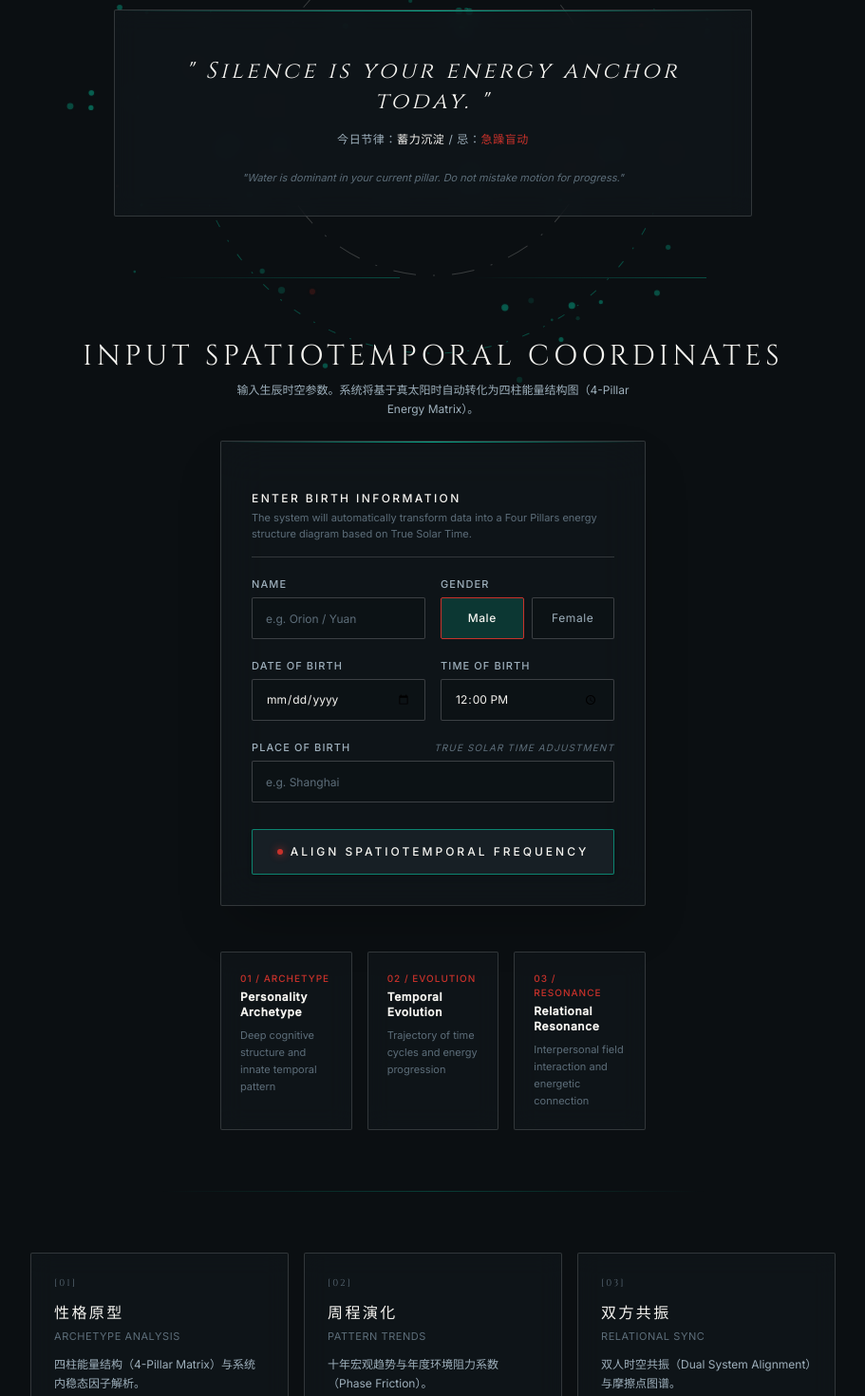
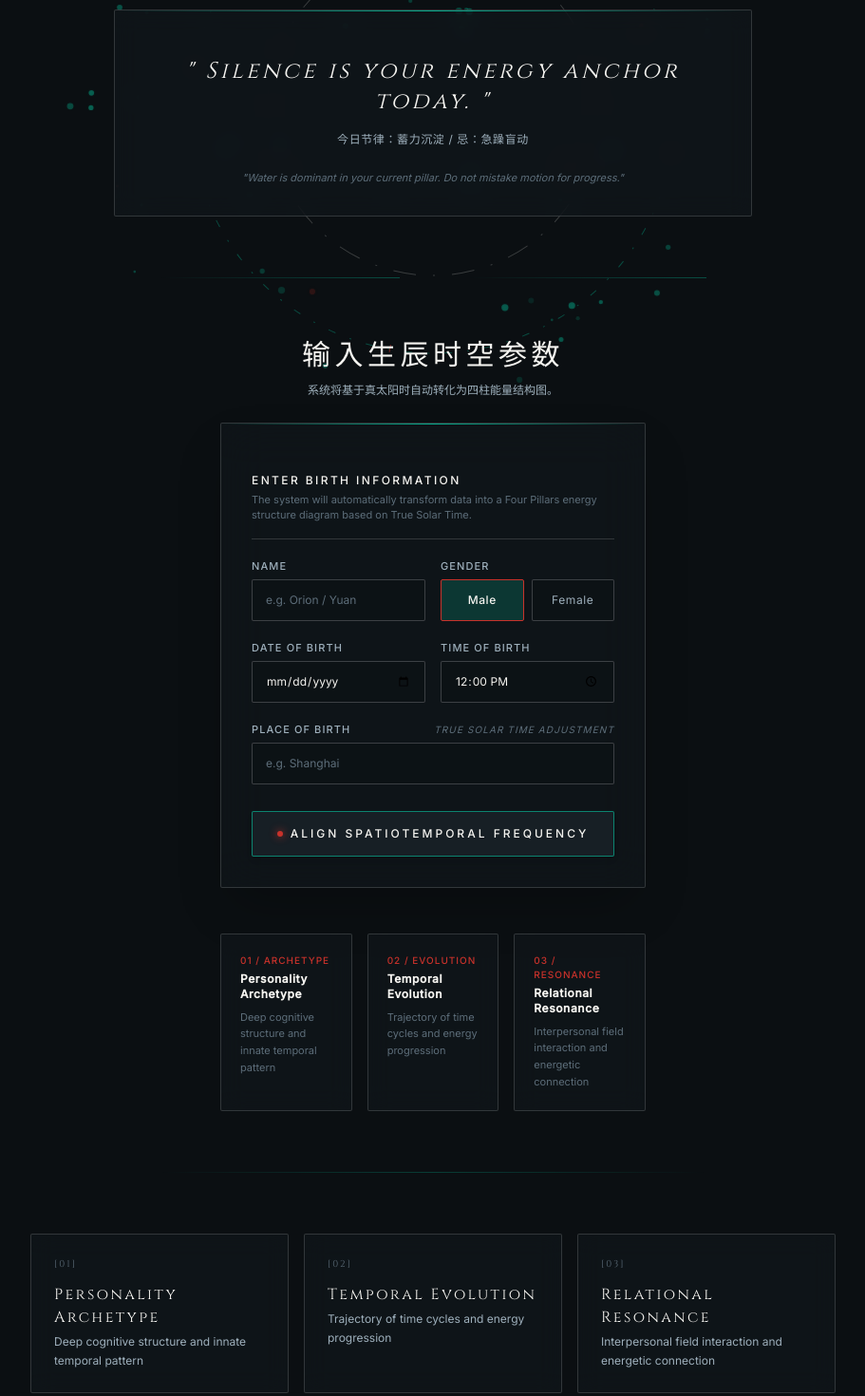
Before and after one commit to wxu198024-art/chrono-flow, a Next.js app: page / in a window 1280 px wide. Shown: the part 220-1690 px from the top of the page at 95% size, without its empty margins (184-1095 px from the left). Built offline with nearby package versions, Linux system fonts and the light colour scheme.

Commit message:
Update page.tsx

```diff
--- a/app/page.tsx
+++ b/app/page.tsx
@@ -1,15 +1,20 @@
+'use client';
+
 import React from 'react';
 import BirthForm from '@/components/BirthForm';
+import { useLanguage } from '@/app/layout';
 
 export default function HomePage() {
+  const { dict } = useLanguage();
+
   return (
     <div className="max-w-4xl mx-auto px-6 pt-24 pb-16 space-y-16 transition-colors duration-300">
 
-      {/* 模块 1：YOUR DAILY RHYTHM (今日时空节律) */}
+      {/* 模块 1：今日时空节律 */}
       <section className="text-center space-y-6">
         <div className="inline-flex items-center space-x-2 border border-[var(--border-line)] bg-[var(--bg-card)] px-4 py-1.5 rounded-full text-[10px] tracking-[0.25em] text-[var(--text-secondary)] uppercase backdrop-blur-md">
           <span className="cinnabar-dot animate-pulse"></span>
-          <span>Your Daily Spatiotemporal Rhythm • 今日时空节律</span>
+          <span>{dict.dailyRhythmTag || '今日时空节律'}</span>
         </div>
 
         {/* 极简深度提示卡片 */}
@@ -17,14 +22,14 @@ export default function HomePage() {
           <div className="absolute top-0 left-0 w-full yao-yang"></div>
 
           <p className="font-serif-title text-xl md:text-2xl text-[var(--text-primary)] italic tracking-wide">
-            " Silence is your energy anchor today. "
+            {dict.dailyRhythmQuote || '" Silence is your energy anchor today. "'}
           </p>
           <p className="text-xs text-[var(--text-secondary)] tracking-wider">
-            今日节律：<span className="text-[var(--text-primary)] font-medium">蓄力沉淀</span> / 忌：<span className="text-[var(--cinnabar)]">急躁盲动</span>
+            {dict.dailyRhythmDetail || '今日节律：蓄力沉淀 / 忌：急躁盲动'}
           </p>
 
           <div className="pt-2 text-[11px] text-[var(--text-muted)] italic">
-            "Water is dominant in your current pillar. Do not mistake motion for progress."
+            {dict.dailyRhythmSubQuote || '"Water is dominant in your current pillar. Do not mistake motion for progress."'}
           </div>
         </div>
       </section>
@@ -32,14 +37,14 @@ export default function HomePage() {
       {/* 阴爻分割线 */}
       <div className="yao-yin max-w-xl mx-auto opacity-40"></div>
 
-      {/* 模块 2：输入时空坐标 (Spatiotemporal Coordinates) */}
+      {/* 模块 2：输入生辰时空参数 */}
       <section className="space-y-6 text-center">
         <div className="space-y-2">
           <h2 className="font-serif-title text-2xl md:text-3xl text-[var(--text-primary)] uppercase tracking-[0.15em]">
-            Input Spatiotemporal Coordinates
+            {dict.spatiotemporalTitle || '输入生辰时空参数'}
           </h2>
           <p className="text-xs text-[var(--text-secondary)] max-w-md mx-auto leading-relaxed">
-            输入生辰时空参数。系统将基于真太阳时自动转化为四柱能量结构图（4-Pillar Energy Matrix）。
+            {dict.spatiotemporalNotice || '系统将基于真太阳时自动转化为四柱能量结构图。'}
           </p>
         </div>
 
@@ -52,31 +57,31 @@ export default function HomePage() {
       {/* 阳爻分割线 */}
       <div className="yao-yang max-w-xl mx-auto opacity-30"></div>
 
-      {/* 模块 3：三大核心分析维度看板 */}
+      {/* 模块 3：保留原本的三大核心分析维度看板（完全读取字典，纯净无混排） */}
       <section className="grid grid-cols-1 md:grid-cols-3 gap-4">
         {[
           {
             num: '01',
-            title: '性格原型',
-            en: 'Archetype Analysis',
-            desc: '四柱能量结构（4-Pillar Matrix）与系统内稳态因子解析。',
+            title: dict.card1Title || '性格原型',
+            en: dict.card1SubTitle || '', // 字典里英文界面有值，中文界面为空，避免中文界面出现英文副标题
+            desc: dict.card1Desc || '四柱能量结构与系统内稳态因子解析。',
           },
           {
             num: '02',
-            title: '周程演化',
-            en: 'Pattern Trends',
-            desc: '十年宏观趋势与年度环境阻力系数（Phase Friction）。',
+            title: dict.card2Title || '周程演化',
+            en: dict.card2SubTitle || '',
+            desc: dict.card2Desc || '十年宏观趋势与年度环境阻力系数。',
           },
           {
             num: '03',
-            title: '双方共振',
-            en: 'Relational Sync',
-            desc: '双人时空共振（Dual System Alignment）与摩擦点图谱。',
+            title: dict.card3Title || '双方共振',
+            en: dict.card3SubTitle || '',
+            desc: dict.card3Desc || '双人时空共振与摩擦点图谱。',
           },
         ].map((item, idx) => (
           <div
             key={idx}
-            className="p-6 border border-[var(--border-line)] bg-[var(--bg-card)] backdrop-blur-md rounded-sm hover:border-[var(--border-line-hover)] hover:bg-[var(--bg-card-hover)] transition-all duration-300 group relative"
+            className="p-6 border border-[var(--border-line)] bg-[var(--bg-card)] backdrop-blur-md rounded-sm hover:border-[var(--border-line-hover)] hover:bg-[var(--bg-card-hover)] transition-all duration-300 group relative cursor-pointer"
           >
             <div className="text-[10px] stems-matrix mb-3 group-hover:text-[var(--cinnabar)] transition-colors">
               [{item.num}]
@@ -84,9 +89,11 @@ export default function HomePage() {
             <h3 className="font-serif-title text-base text-[var(--text-primary)] mb-1">
               {item.title}
             </h3>
-            <div className="text-[11px] text-[var(--text-muted)] uppercase tracking-wider mb-3">
-              {item.en}
-            </div>
+            {item.en && (
+              <div className="text-[11px] text-[var(--text-muted)] uppercase tracking-wider mb-3">
+                {item.en}
+              </div>
+            )}
             <p className="text-xs text-[var(--text-secondary)] leading-relaxed">
               {item.desc}
             </p>
```
